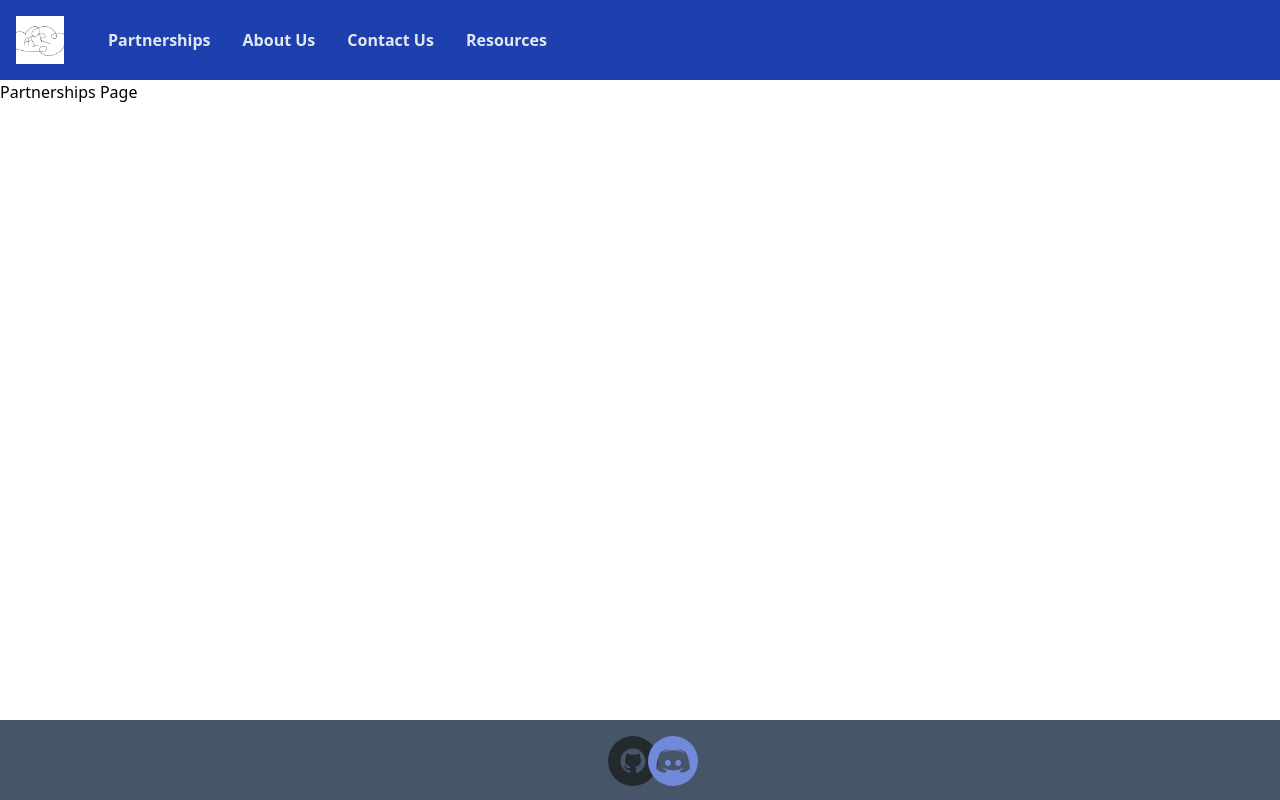
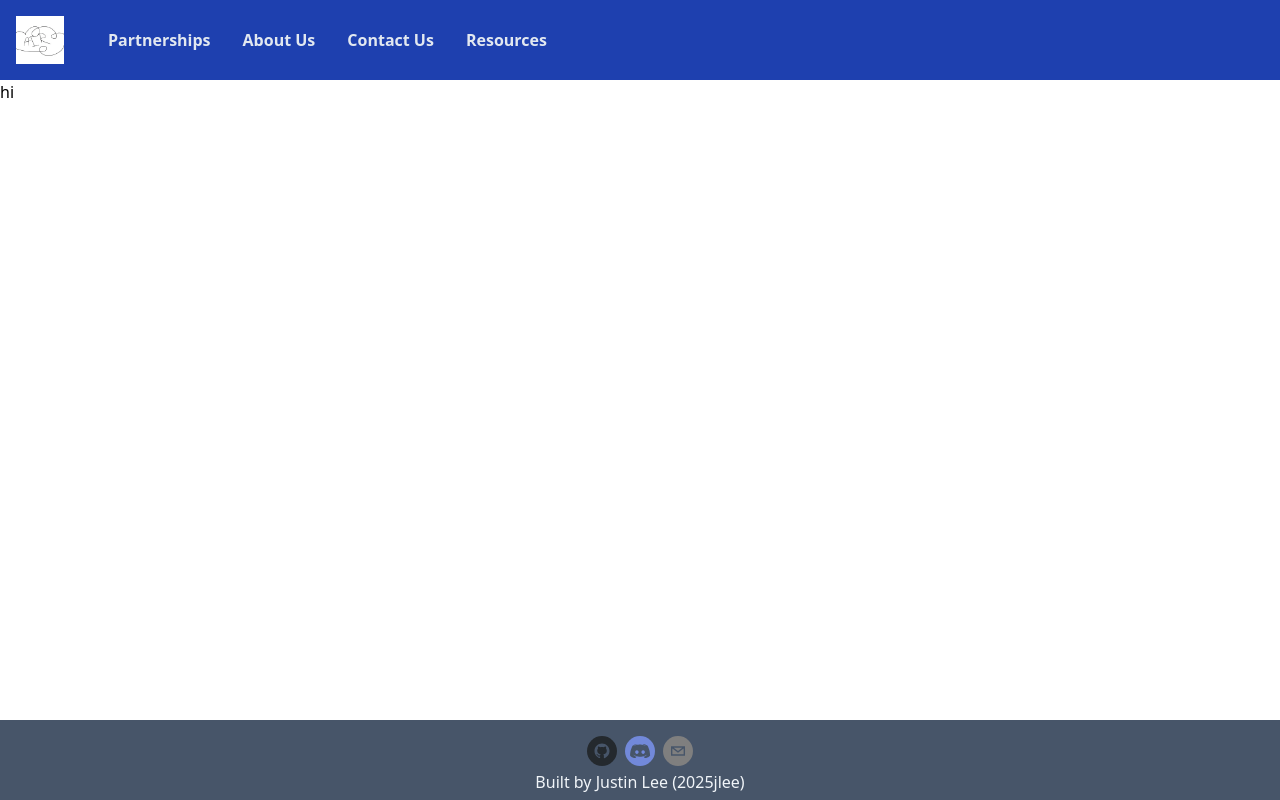
Before and after one commit to TJAIR/TJAIR-Website, a React (Vite) app: page /partnerships in a window 1280 px wide. Built offline with nearby package versions, Linux system fonts and the light colour scheme.

Commit message:
update favicon / title

```diff
--- a/index.html
+++ b/index.html
@@ -2,9 +2,9 @@
 <html lang="en">
     <head>
         <meta charset="UTF-8" />
-        <link rel="icon" type="image/svg+xml" href="/vite.svg" />
+        <link rel="icon" type="image/svg+xml" href="/logo.png" />
         <meta name="viewport" content="width=device-width, initial-scale=1.0" />
-        <title>Vite + React + TS</title>
+        <title>TJ AIR</title>
     </head>
     <body>
         <div id="root"></div>
--- a/prettier.config.js
+++ b/prettier.config.js
@@ -10,6 +10,6 @@ module.exports = {
                 htmlWhitespaceSensitivity: "ignore",
                 bracketSameLine: true,
             },
-        }
+        },
     ],
 };
--- a/src/App.tsx
+++ b/src/App.tsx
@@ -10,12 +10,15 @@ import Footer from "./components/footer";
 function App() {
     return (
         <BrowserRouter>
-            <div className="flex flex-col min-h-screen">
+            <div className="flex min-h-screen flex-col">
                 <Navbar />
                 <div className="flex-grow">
                     <Routes>
                         <Route path="/" Component={MainPage} />
-                        <Route path="/partnerships" Component={PartnershipsPage} />
+                        <Route
+                            path="/partnerships"
+                            Component={PartnershipsPage}
+                        />
                         <Route path="/team" Component={TeamPage} />
                         <Route path="/contact" Component={ContactPage} />
                         <Route path="/resources" Component={ResourcesPage} />
--- a/src/assets/data/footer_links.json
+++ b/src/assets/data/footer_links.json
@@ -6,5 +6,6 @@
     {
         "name": "Discord",
         "link": "https://discord.gg/f9WFfEyewV"
-    }
+    },
+    { "name": "Email", "link": "mailto:tjairesearch@gmail.com" }
 ]
--- a/src/assets/data/partnerships.json
+++ b/src/assets/data/partnerships.json
@@ -1,7 +1,14 @@
 [
     {
         "name": "Test Company",
+        "location": "Alexandria, VA",
         "image": "/images/placeholder_image.png",
-        "link": "https://ion.tjhsst.edu"
+        "link": "https://ion.tjhsst.edu",
+        "directors": [
+            {
+                "name": "Justin Lee",
+                "email": "2025jlee@tjhsst.edu"
+            }
+        ]
     }
 ]
--- a/src/components/footer.tsx
+++ b/src/components/footer.tsx
@@ -8,8 +8,8 @@ interface FooterLinkProps {
 
 function FooterLink(props: FooterLinkProps) {
     return (
-        <div className="size-6">
-            <SocialIcon url={props.link} />
+        <div>
+            <SocialIcon url={props.link} style={{ width: 30, height: 30 }} />
         </div>
     );
 }
@@ -17,12 +17,13 @@ function FooterLink(props: FooterLinkProps) {
 function Footer() {
     return (
         <footer className="flex h-[10vh] w-full flex-col items-center bg-slate-600 pt-4">
-            <div className="flex flex-row space-x-4 items-center justify-center">
-            {footer_links.map((e, i) => (
-                <FooterLink {...e} key={i} />
-            ))}
+            <div className="mb-1 flex flex-row items-center justify-center space-x-2">
+                {footer_links.map((e, i) => (
+                    <FooterLink {...e} key={i} />
+                ))}
             </div>
 
+            <div className="text-slate-100">Built by Justin Lee (2025jlee)</div>
         </footer>
     );
 }
--- a/src/pages/partnerships_page.tsx
+++ b/src/pages/partnerships_page.tsx
@@ -1,5 +1,25 @@
+import partnerships from "../assets/data/partnerships.json";
+
+interface PartnershipElementProps {
+    name: string;
+    location: string;
+    image: string;
+    link: string;
+    directors: { name: string; email: string }[];
+}
+
+function PartnershipElement(props: PartnershipElementProps) {
+    return <div>hi</div>;
+}
+
 function PartnershipsPage() {
-    return <div>Partnerships Page</div>;
+    return (
+        <div className="grid grid-cols-4 gap-4">
+            {partnerships.map((e, i) => (
+                <PartnershipElement {...e} key={i} />
+            ))}
+        </div>
+    );
 }
 
 export default PartnershipsPage;
--- a/src/pages/team_page.tsx
+++ b/src/pages/team_page.tsx
@@ -5,6 +5,7 @@ interface TeamElementProps {
     position: string;
     image_path: string;
 }
+
 function TeamElement(props: TeamElementProps) {
     return (
         <div className="flex flex-row items-center rounded-2xl bg-red-500 p-4">
```
